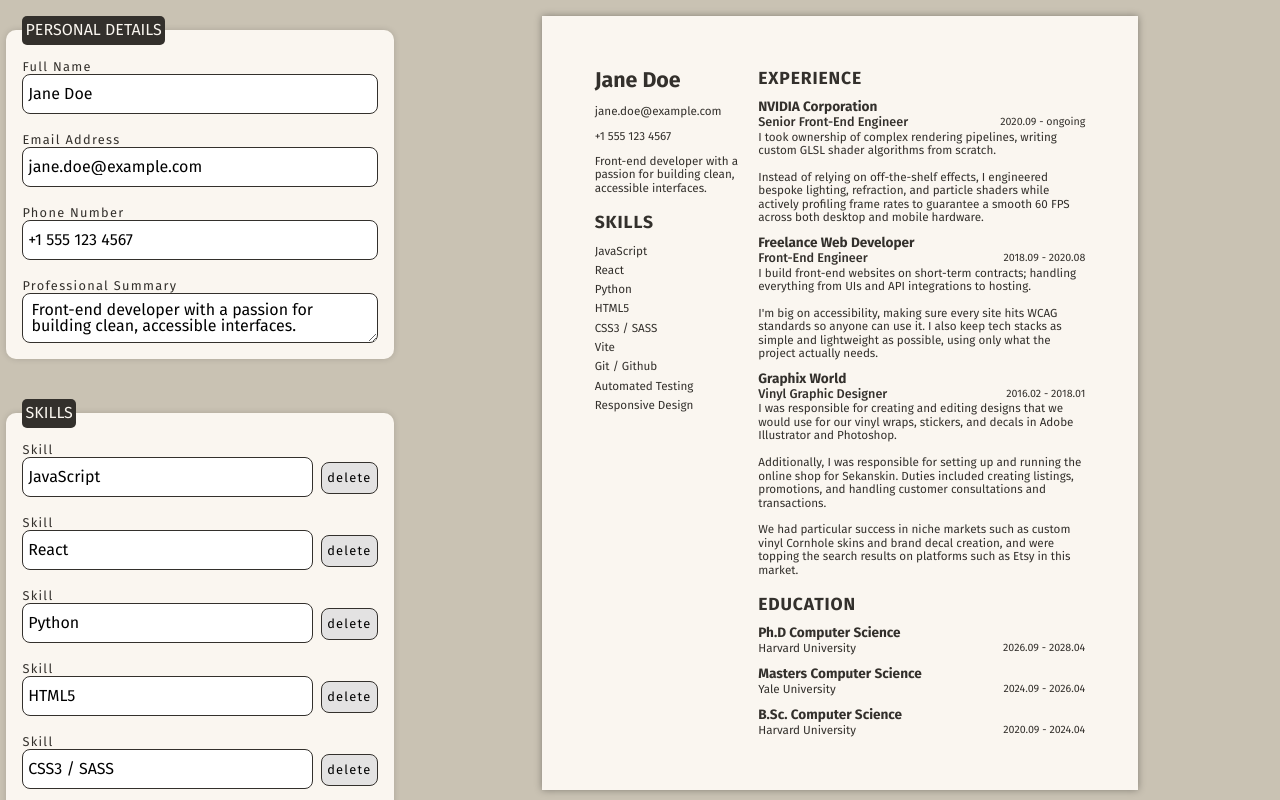
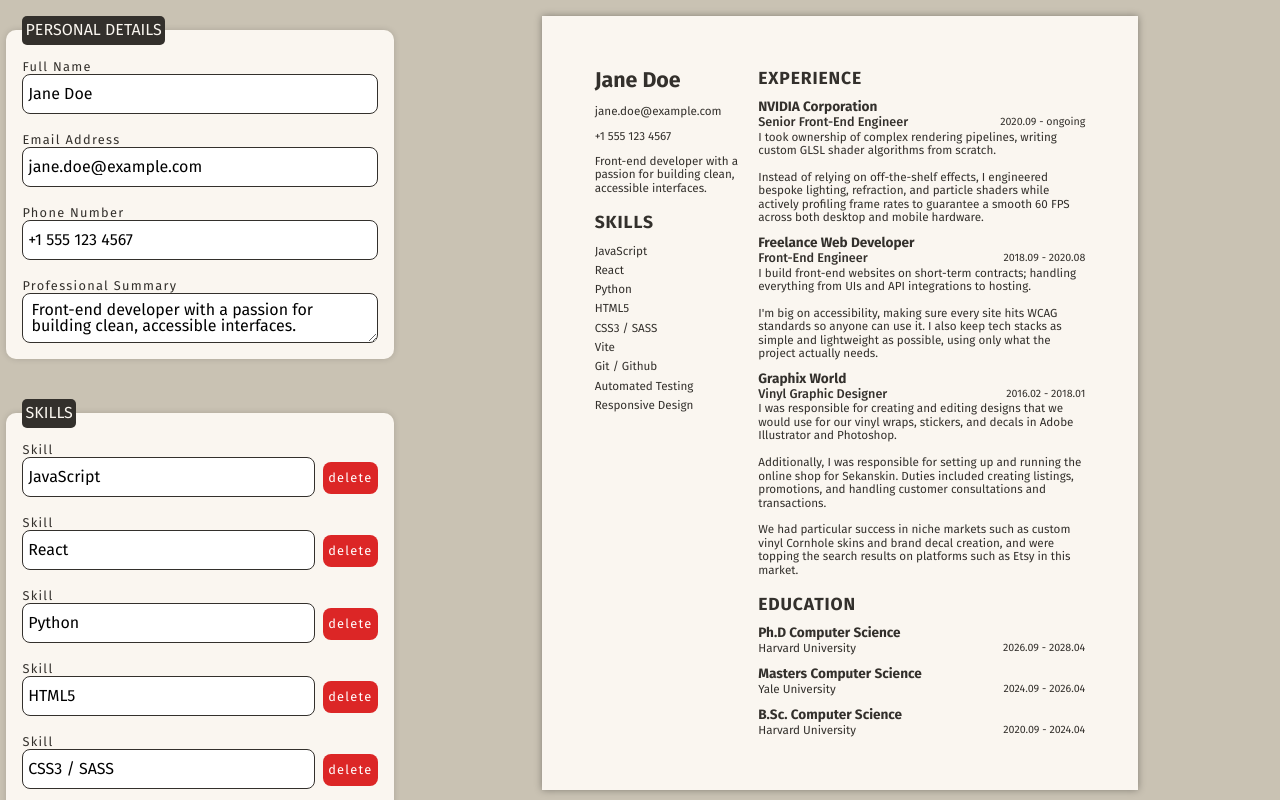
Before and after one commit to Long-Hold/odin-cv-application, a React (Vite) app: page / in a window 1280 px wide. Built offline with nearby package versions, Linux system fonts and the light colour scheme.

Commit message:
feat: add coloring and dimensional styling to .removeEntryBtn (#36)

```diff
--- a/src/components/form/styles/formStyles.css
+++ b/src/components/form/styles/formStyles.css
@@ -184,13 +184,24 @@ Needs to be tested in Firefox & Safari */
   }
 }
 
-.workExperienceFields, .educationFields {
-  li {
-    position: relative;
+.removeEntryBtn {
+  cursor:pointer;
+  display: flex;
+  justify-content: center;
+  align-items: center;
+  width: fit-content;
+  height: 2.5em;
+  background-color: #DC2626;
+  color: #ffffff;
+  border: none;
+
+  transition: 0.2s background-color ease-out;
+  &:hover, &:focus-visible {
+    background-color: #7a1212;
   }
-  .removeEntryBtn {
-    position: absolute;
-    top: 0;
-    right: 0;
+  &:focus-visible {
+    outline: 3px solid #0361e4af; /* High-visibility blue */
+    outline-offset: 2px;        /* Spacing away from the button */
+    box-shadow: 0 0 0 2px #fff; /* White buffer ring underneath */
   }
 }
```
